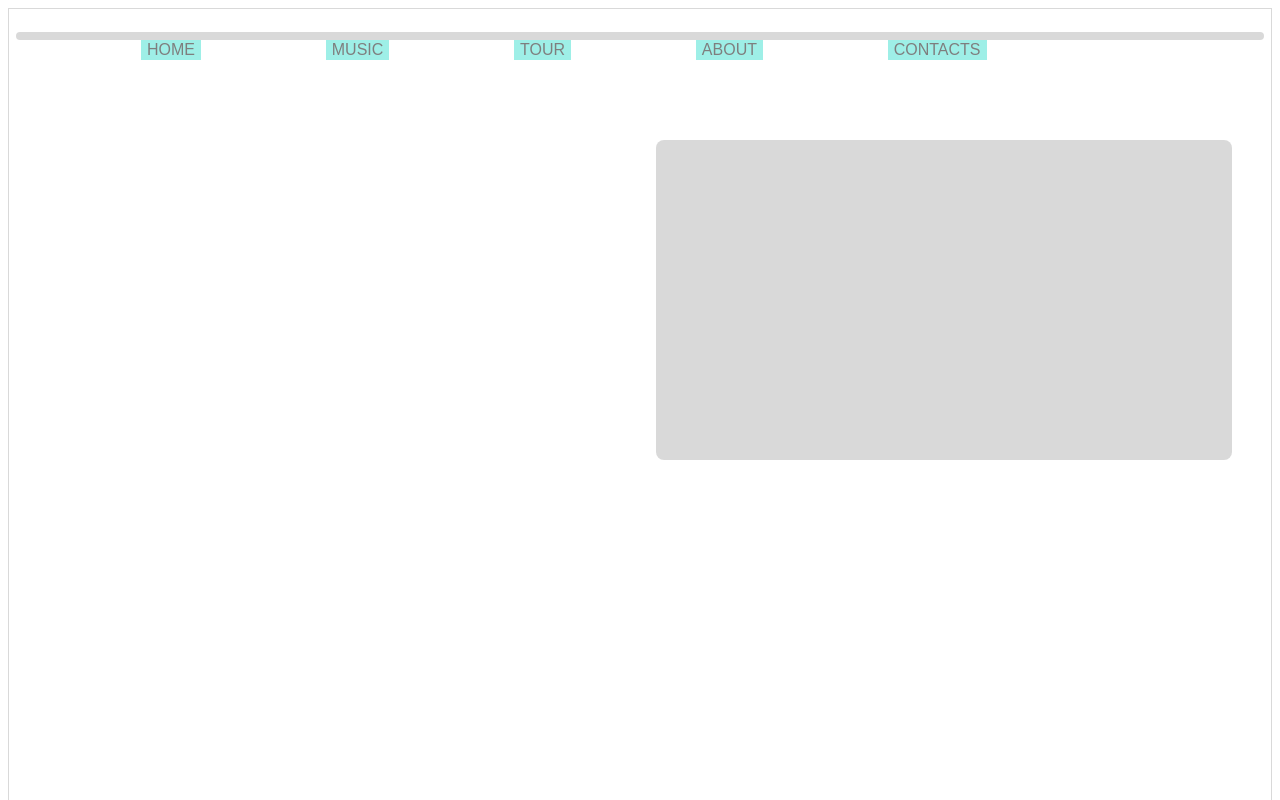
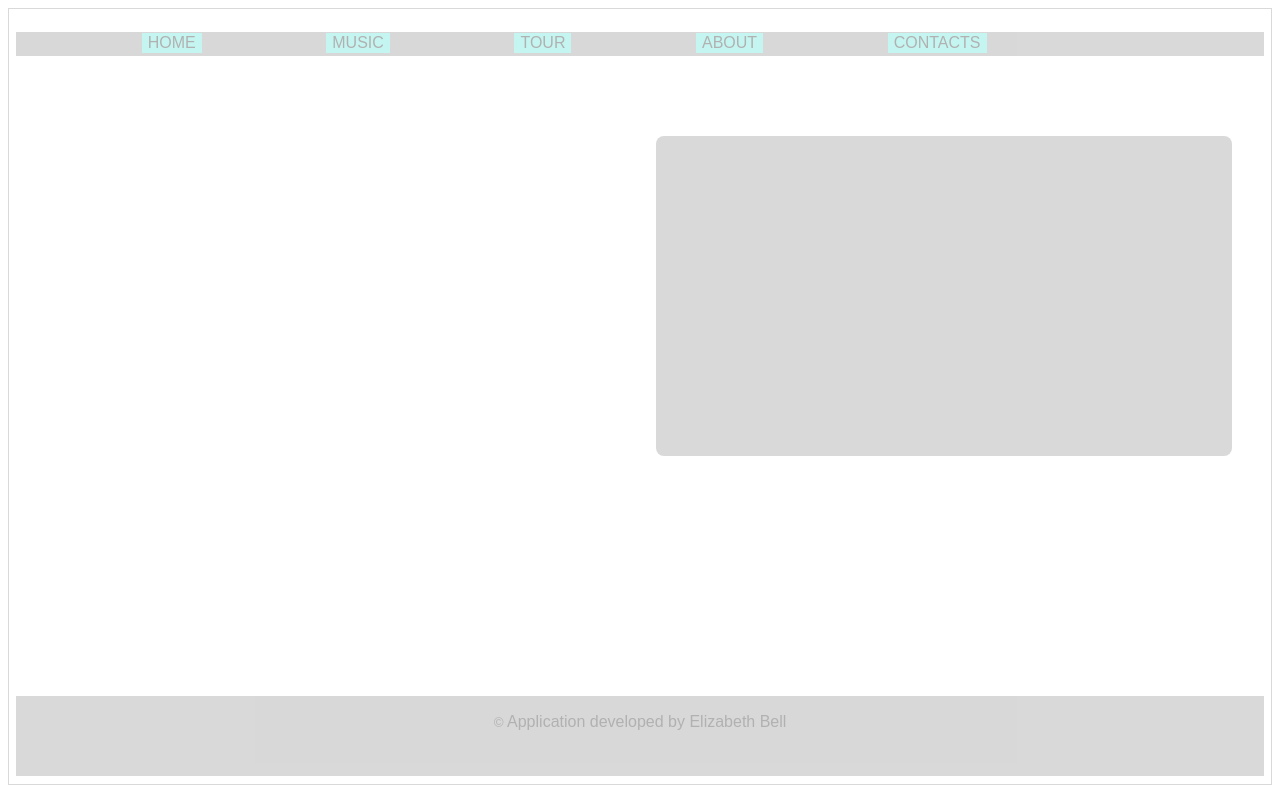
Before and after one commit to boutbitnz/DjVictoriouz, a plain HTML site: page index.html in a window 1280 px wide. Shown: the top 800 px of the page. Drawn offline with Linux system fonts and the light colour scheme.

Commit message:
Overlay Template starting point

```diff
--- a/index.html
+++ b/index.html
@@ -5,17 +5,15 @@
     <link rel="stylesheet" type="text/css" href="main.css">
   </head>
   <body>
-    <!-- div class="alternateHomeScreen">
-      <div></div>
-      <div></div>
-      <div></div>
-    </div> -->
+
   <main class="home">
     <div class="DjVictoriousImg"><img src=""></div>
-    <nav class="transBandTp"></nav>
-    <button>HOME</button><button>MUSIC</button><button>TOUR</button><button>ABOUT</button><button>CONTACTS</button>
+    <nav class="transBandTp"><button>HOME</button><button>MUSIC</button><button>TOUR</button><button>ABOUT</button><button>CONTACTS</button></nav>
+
+
+
     <div class="transBandMid"></div>
-    <footer class="transBandBtm"><p><small>&copy;</small>Posted by: Elizabeth Bell</p></footer>
+    <footer class="transBandBtm"><p><small>&copy;</small> Application developed by Elizabeth Bell</p></footer>
   </main>
   </body>
 </html>
--- a/main.css
+++ b/main.css
@@ -13,7 +13,7 @@ main {
   /*width: 99%;*/
   /*height: 690px;*/
 }
-button {border: none; margin: 0 0 0 10%; font-family: fantasy; font-size: medium; background-color: turquoise; opacity: .5;}
+button {border: none; margin: 0 0 0 10%; font-family: fantasy; font-size: medium; background-color: turquoise; /*opacity: .5;*/}
 
 .DjVictoriousImg {
  border: 1px solid white;
@@ -28,14 +28,14 @@ button {border: none; margin: 0 0 0 10%; font-family: fantasy; font-size: medium
 
 .DjVictoriousImg img {size: cover;}
 
-.transBandTp,
+nav.transBandTp,
 .transBandMid,
-.transBandBtm {background-color: gray; opacity: .3; border-radius: 0.5em; padding:0;}
-nav.transBandTp {margin-top: 1em; height: 0.5em;}
-.transBandMid {margin-top: 5em; margin-right: 2em; margin-bottom: 0; margin-left: 40em; height: 20em;}
-footer.transBandBtm {margin-top: 75em; padding: .05em; height: 3em;}
+footer.transBandBtm {background-color: gray; opacity: .3; border-radius: 0; padding:0;}
+nav.transBandTp {margin-top: 1em; padding: .05em; height: 1.5em;}
+div.transBandMid {border-radius: 0.5em; margin-top: 5em; margin-right: 2em; margin-bottom: 0; margin-left: 40em; height: 20em;}
+footer.transBandBtm {margin-top: 15em; padding: .05em; height: 5em;}
 
-p {text-align: center;}
+p {text-align: center; font-family: fantasy;}
 
 /*.transBand:nth-child(2) {height: 65px; width: 100%; margin-top: 46%; }*/
 
```
